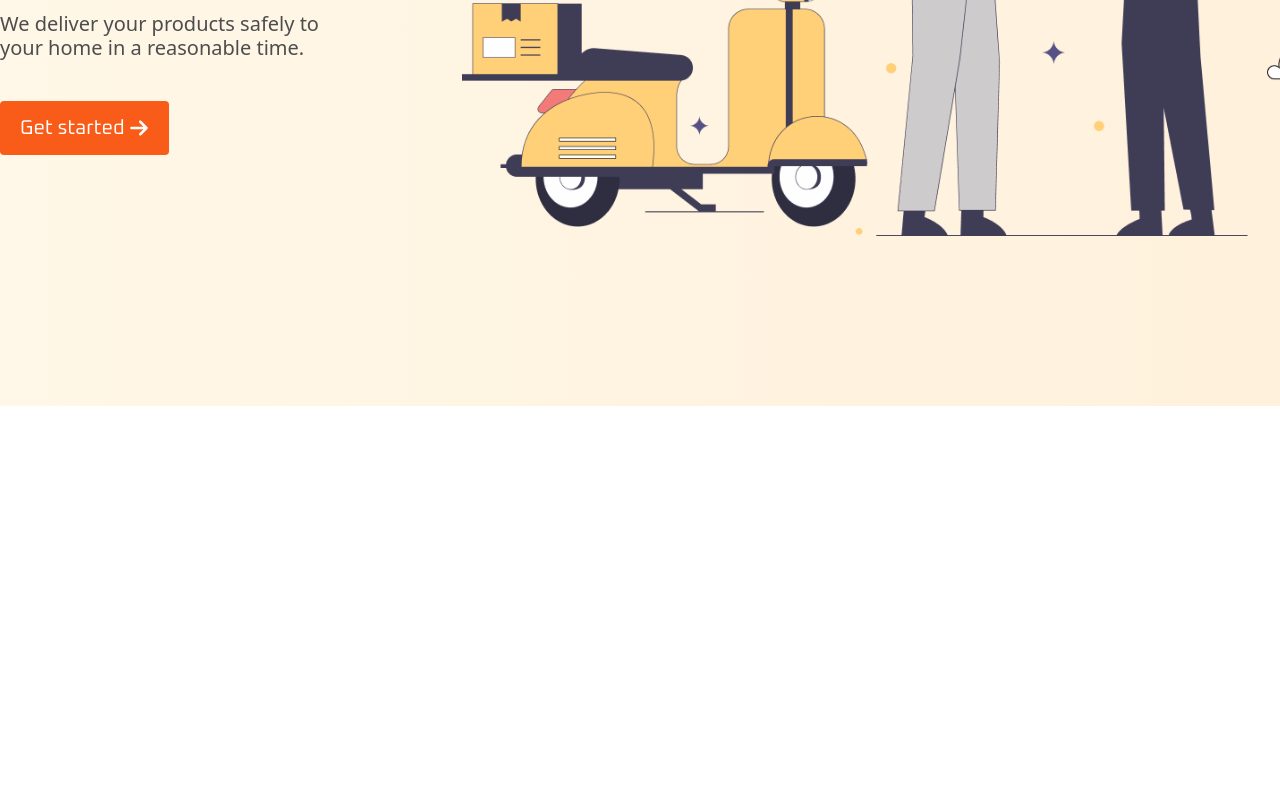
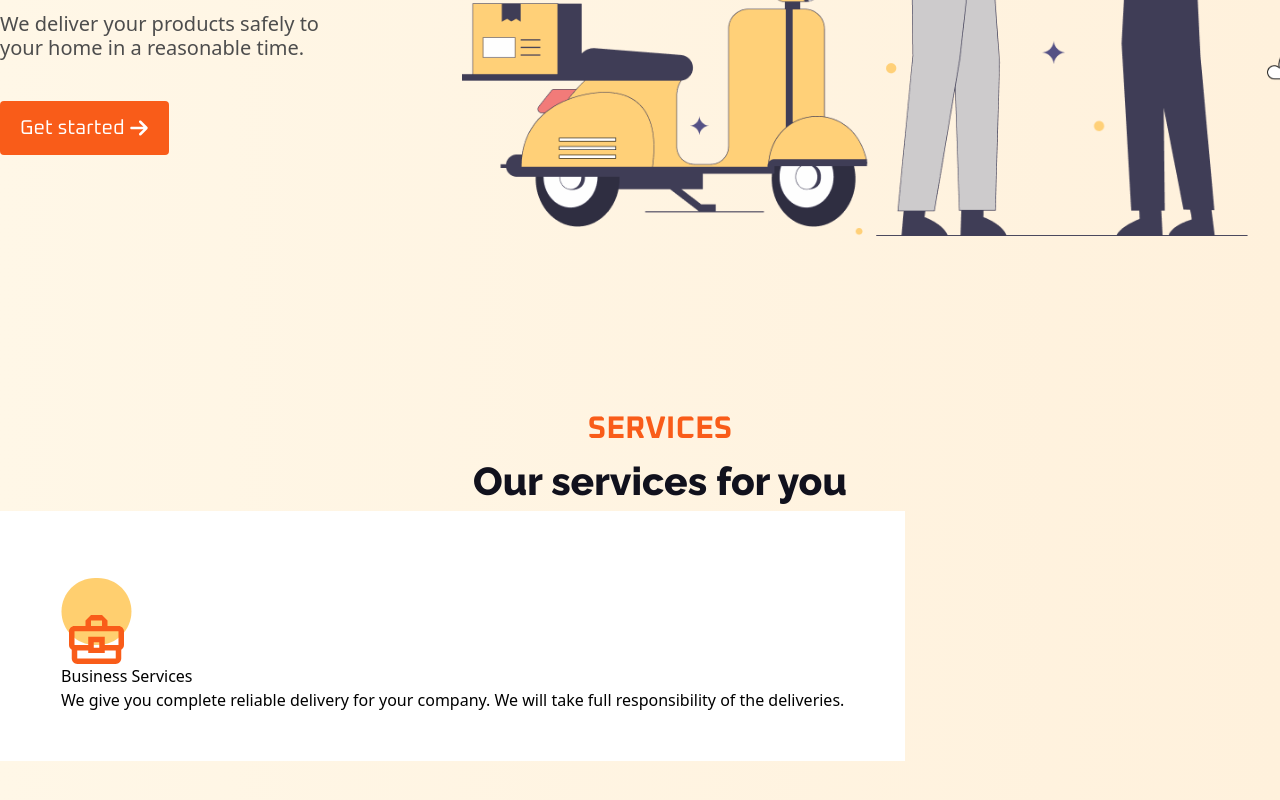
Before and after one commit to nayebislam/Quriarbox, a React (Vite) app: page / in a window 1280 px wide. Shown: the part 484-1284 px from the top of the page. Before the commit the page ends 890 px from the top, so only its background shows below. Built offline with nearby package versions, Linux system fonts and the light colour scheme.

Commit message:
service part added

```diff
--- a/src/App.jsx
+++ b/src/App.jsx
@@ -1,6 +1,7 @@
 import './App.css'
 import Banner from './components/banner/Banner'
 import Navbar from './components/navbar/Navbar'
+import Services from './components/services/Services'
 
 function App() {
 
@@ -8,6 +9,7 @@ function App() {
     <>
       <Navbar />
       <Banner />
+      <Services />
     </>
   )
 }
--- /dev/null
+++ b/src/components/services/Services.jsx
@@ -0,0 +1,23 @@
+import React from 'react'
+import Container from '../../Layout/Container'
+import icon from '../../assets/Services-Icon1.svg'
+
+const Services = () => {
+  return (
+    <section className='pb-[172px] bg-gradient-to-r from-[#FFF7E7] to-[#FFF1DC]'>
+        <Container>
+            <div className='text-center'>
+                <p className='font-secondary font-bold text-[31.25px] text-primary'>SERVICES</p>
+                <h3 className='font-primary font-extrabold text-[39.06px] text-[#11111D]'>Our services for you</h3>
+            </div>
+            <div className='pt-[67px] pb-[49px] px-[61px] bg-white inline-block'>
+                <img src={icon} alt="" />
+                <h2>Business Services</h2>
+                <p>We give you complete reliable delivery for your company.  We will take full responsibility of the deliveries.</p>
+            </div>
+        </Container>
+    </section>
+  )
+}
+
+export default Services
```
Also changed, not shown: src/assets/Services-Icon1.svg (added).
